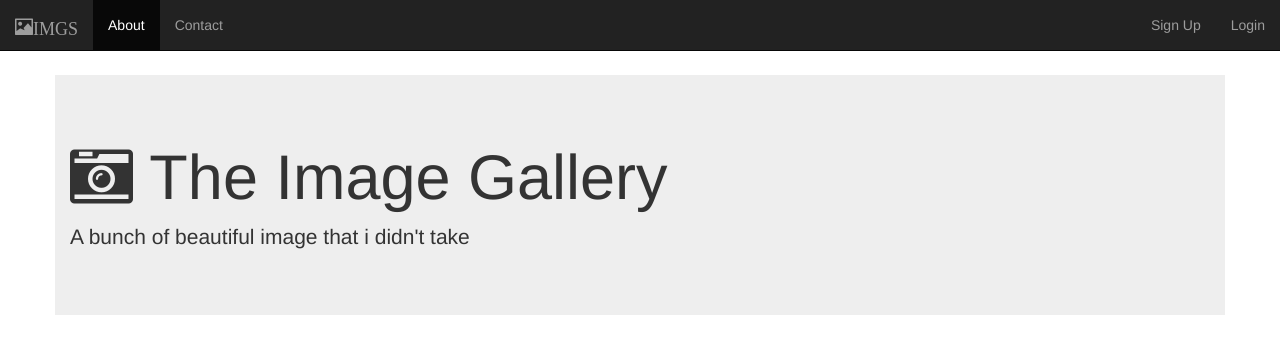
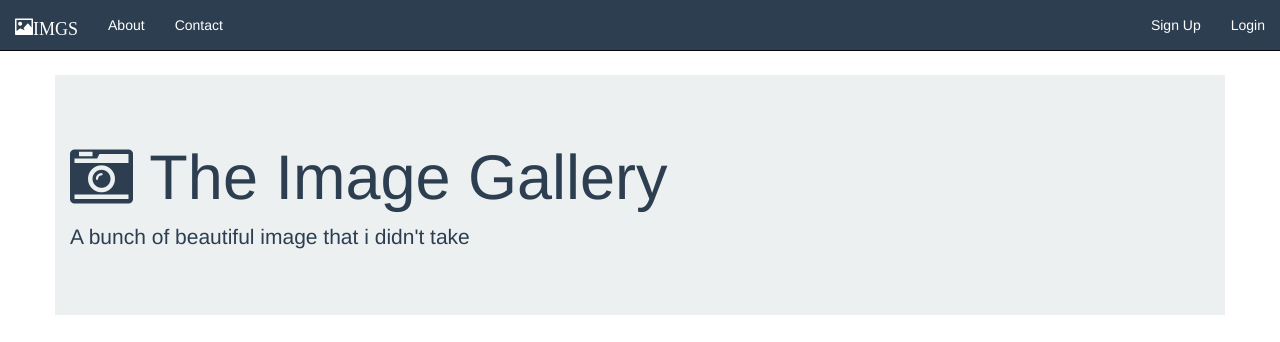
Before and after one commit to ayoubcocoo/Bootstrap-Image-Gallery, a plain HTML site: page index.html in a window 1280 px wide. Shown: the top 342 px of the page. Drawn offline with nearby package versions, Linux system fonts and the light colour scheme.

Commit message:
small CSS change

```diff
--- a/main.css
+++ b/main.css
@@ -1,13 +1,25 @@
 body{
 margin-top: 75px;
 }
-
-.glyphicon .glyphicon-picture{
-  font-size: 30px;
+.navbar-inverse .navbar-brand{
   color: white;
 }
-
 img {
     width: 100%;
     height: 200px;
+}
+.navbar-inverse .navbar-nav > li > a{
+  color: white;
+}
+.jumbotron{
+  color: #2c3e50;
+  background: #ecf0f1;
+}
+.navbar-inverse{
+  background: #2c3e50;
+}
+
+.navbar-inverse .navbar-nav > .active > a, .navbar-inverse .navbar-nav > .active > a:focus, .navbar-inverse .navbar-nav > .active > a:hover {
+    color: #fff;
+    background-color: #2C3E50;
   }
```
